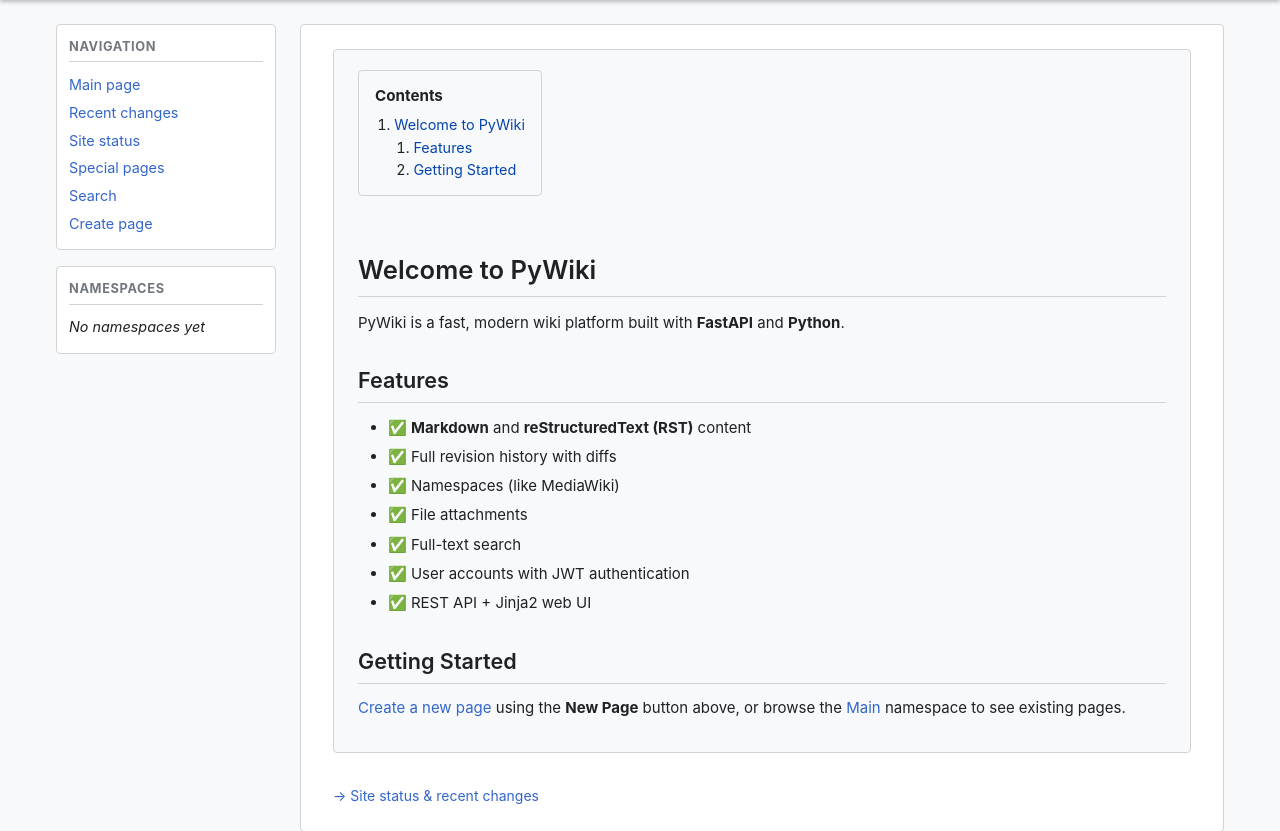
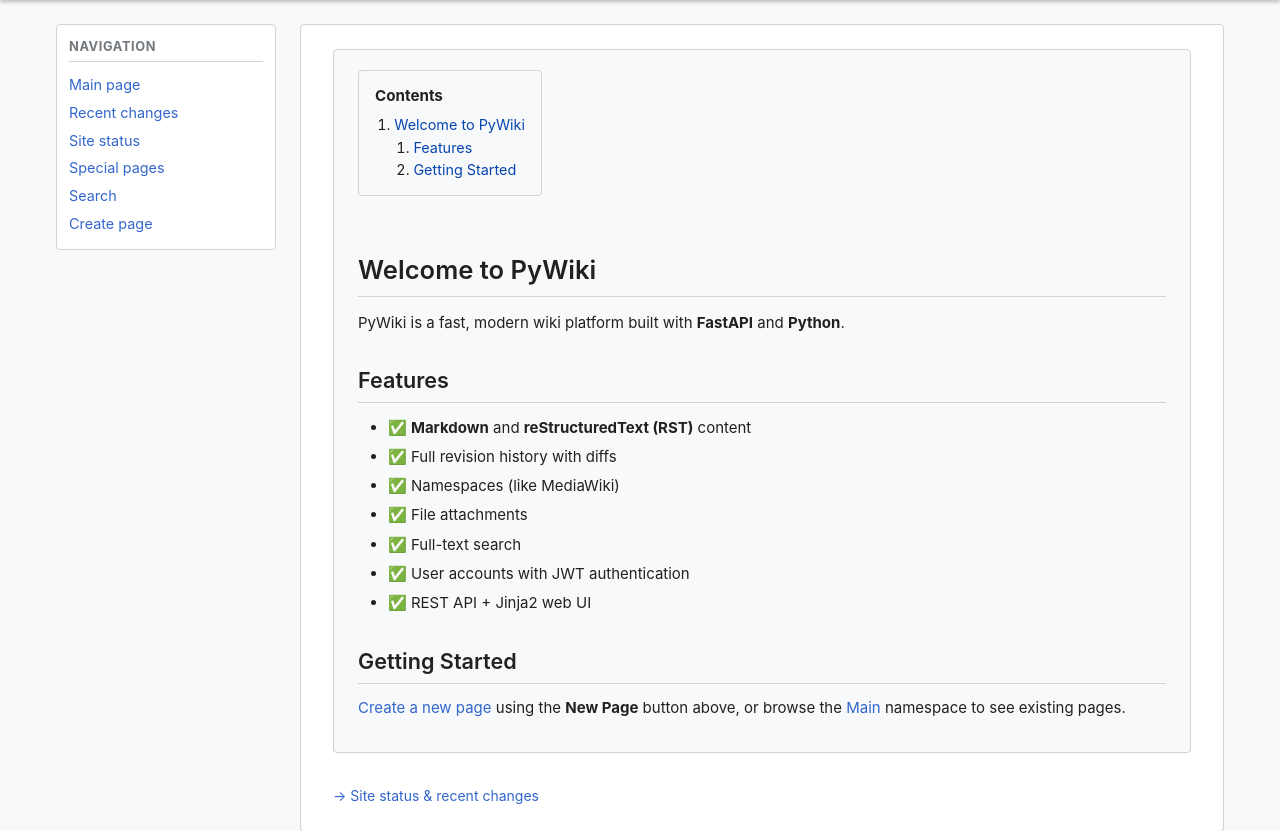
Before and after one commit to peterlharding/pywiki, a FastAPI app: page / in a window 1280 px wide. Shown: the part 52-883 px from the top of the page. Run offline with FastAPI, Linux system fonts and the light colour scheme; data comes from the database, SQL or seed files in the repository; some libraries are stand-ins or nearby versions.

Commit message:
fix: remove stale namespaces sidebar block from home.html

```diff
--- a/app/templates/home.html
+++ b/app/templates/home.html
@@ -2,18 +2,6 @@
 
 {% block title %}{{ site_name }} — Home{% endblock %}
 
-{% block sidebar_extra %}
-<div class="sidebar-section">
-  <h3>Namespaces</h3>
-  <ul>
-    {% for ns in namespaces %}
-    <li><a href="/wiki/{{ ns.name }}">{{ ns.name }}</a></li>
-    {% else %}
-    <li><em>No namespaces yet</em></li>
-    {% endfor %}
-  </ul>
-</div>
-{% endblock %}
 
 {% block content %}
 {% if featured_page %}
```
